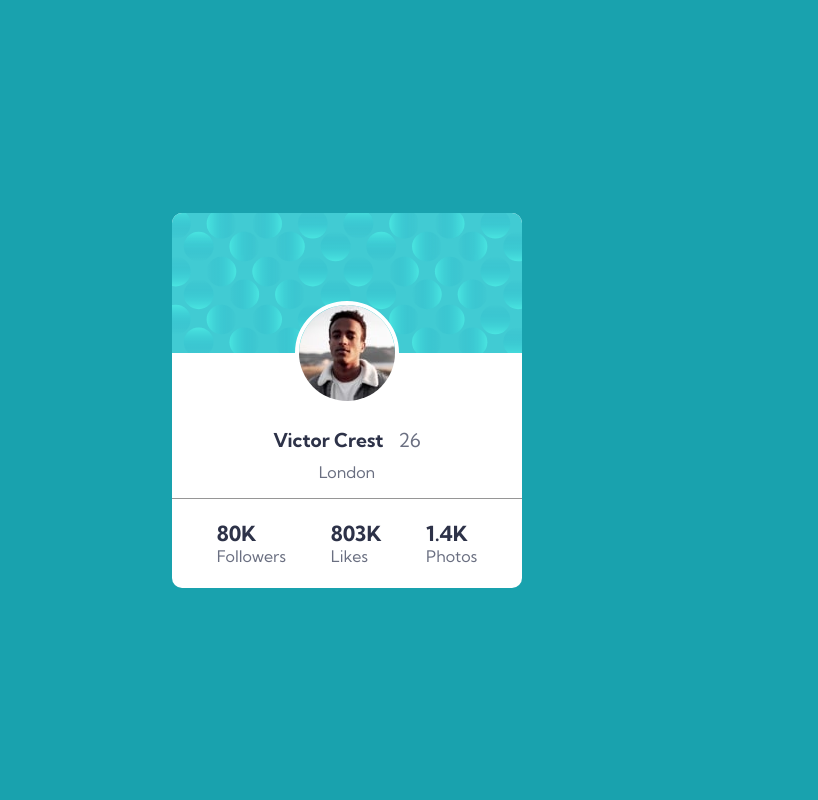
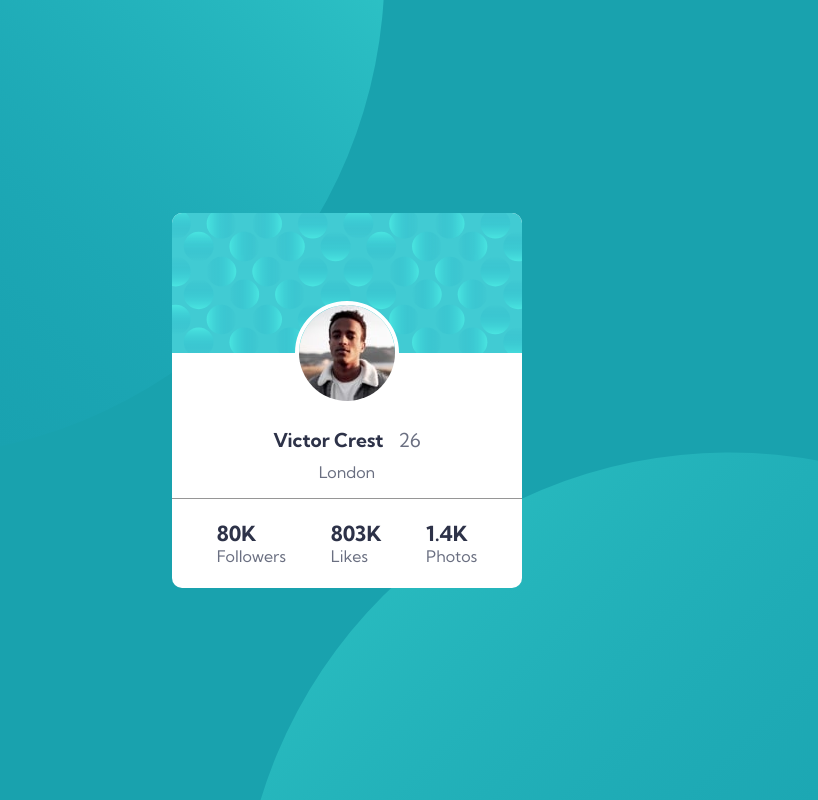
Before and after one commit to mohamedkhaled4053/Profile-card-component, a plain HTML site: page index.html in a window 1280 px wide. Shown: the whole page, without its empty margins (293-1111 px from the left). Drawn offline with Linux system fonts and the light colour scheme.

Commit message:
modify the background of the page

```diff
--- a/css/style.css
+++ b/css/style.css
@@ -9,6 +9,9 @@ body{
     height: 100vh;
     background-color: hsl(185, 75%, 39%);
     font-family: 'kumbh sans';
+    background-image: url(../images/bg-pattern-top.svg), url(../images/bg-pattern-bottom.svg);
+    background-repeat: no-repeat;
+    background-position: top -520px left -300px, bottom -630px right -230px;
 }
 
 h1,h2{
```
